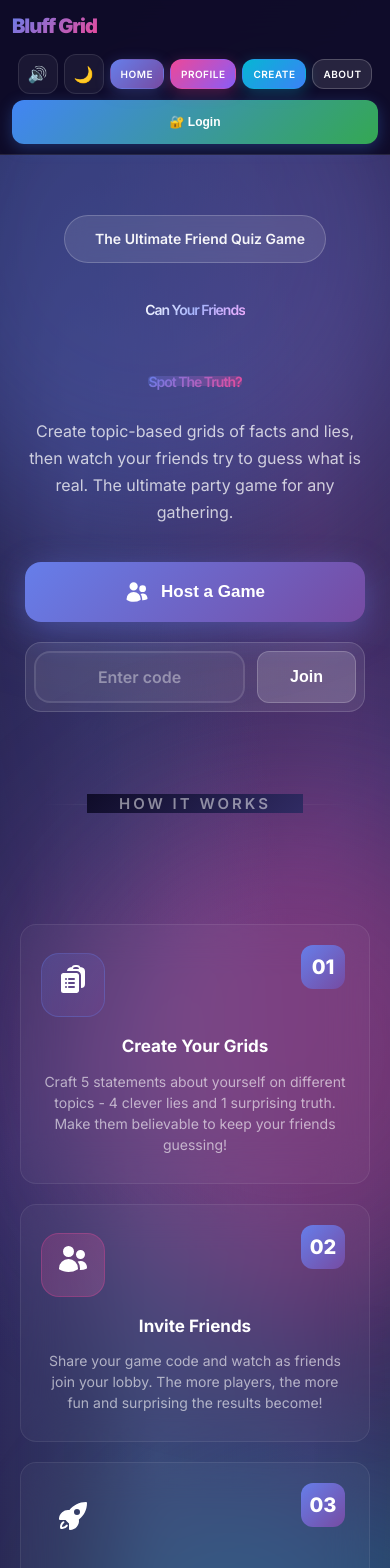
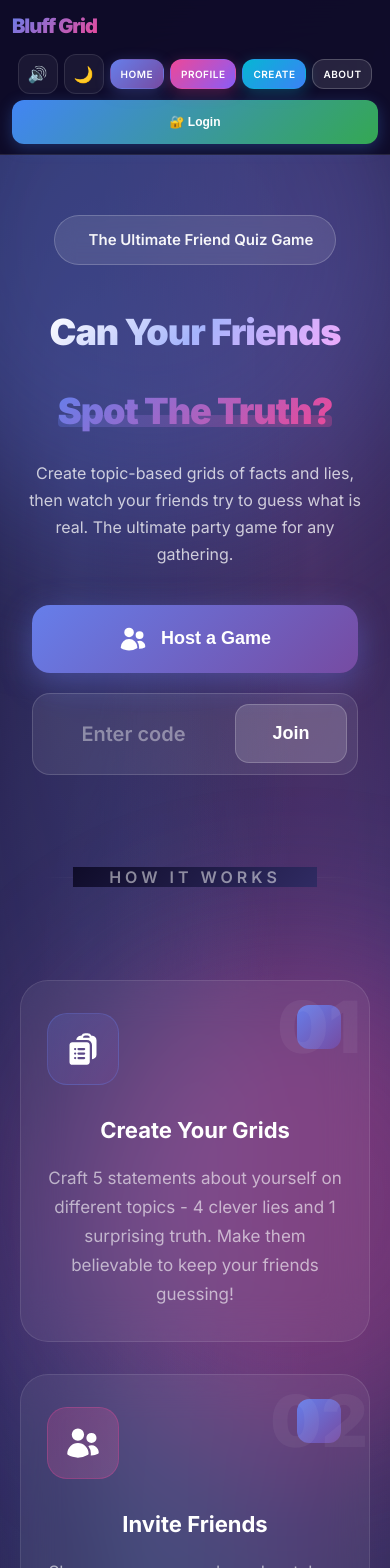
Before and after one commit to palela2009/bluff-grid, a React (Vite) app in the folder frontend/: page / in a window 390 px wide. Shown: the top 1568 px of the page. Built offline with nearby package versions, Linux system fonts and the light colour scheme; no server answers.

Commit message:
Fix CSS sizing with !important flags to override any conflicting styles

```diff
--- a/frontend/src/Pages/home/Home.css
+++ b/frontend/src/Pages/home/Home.css
@@ -5,10 +5,11 @@
 
 /* Background with animated gradient mesh */
 .home-container {
-  min-height: 100vh;
-  background: linear-gradient(135deg, #0f0c29 0%, #302b63 50%, #24243e 100%);
-  position: relative;
-  overflow: hidden;
+  min-height: 100vh !important;
+  background: linear-gradient(135deg, #0f0c29 0%, #302b63 50%, #24243e 100%) !important;
+  position: relative !important;
+  overflow: hidden !important;
+  width: 100% !important;
 }
 
 .home-container::before {
@@ -75,73 +76,77 @@
 
 /* Hero Section */
 .hero-section {
-  position: relative;
-  z-index: 1;
-  text-align: center;
-  padding: 120px 32px 80px;
-  max-width: 1400px;
-  margin: 0 auto;
-  min-height: 70vh;
-  display: flex;
-  flex-direction: column;
-  justify-content: center;
-  align-items: center;
+  position: relative !important;
+  z-index: 1 !important;
+  text-align: center !important;
+  padding: 100px 40px 80px 40px !important;
+  max-width: 1400px !important;
+  margin: 0 auto !important;
+  min-height: 75vh !important;
+  display: flex !important;
+  flex-direction: column !important;
+  justify-content: center !important;
+  align-items: center !important;
 }
 
 .hero-badge {
-  display: inline-flex;
-  align-items: center;
-  gap: 10px;
-  background: rgba(255, 255, 255, 0.1);
-  backdrop-filter: blur(10px);
-  -webkit-backdrop-filter: blur(10px);
-  border: 1px solid rgba(255, 255, 255, 0.2);
-  padding: 14px 28px;
-  border-radius: 50px;
-  font-size: 16px;
-  font-weight: 600;
-  color: rgba(255, 255, 255, 0.95);
-  margin-bottom: 40px;
+  display: inline-flex !important;
+  align-items: center !important;
+  gap: 12px !important;
+  background: rgba(255, 255, 255, 0.1) !important;
+  backdrop-filter: blur(10px) !important;
+  -webkit-backdrop-filter: blur(10px) !important;
+  border: 1px solid rgba(255, 255, 255, 0.2) !important;
+  padding: 16px 32px !important;
+  border-radius: 50px !important;
+  font-size: 18px !important;
+  font-weight: 600 !important;
+  color: rgba(255, 255, 255, 0.95) !important;
+  margin-bottom: 48px !important;
   animation: fadeInDown 0.6s ease-out;
 }
 
 .hero-badge span {
-  font-size: 22px;
+  font-size: 24px !important;
 }
 
 .hero-title {
-  font-size: 90px;
-  font-weight: 900;
-  line-height: 1.05;
-  margin: 0 0 32px;
-  letter-spacing: -3px;
+  font-size: 96px !important;
+  font-weight: 900 !important;
+  line-height: 1.1 !important;
+  margin: 0 0 40px 0 !important;
+  letter-spacing: -4px !important;
   animation: fadeInUp 0.8s ease-out;
 }
 
 .hero-title .gradient-text {
-  background: linear-gradient(135deg, #fff 0%, #a5b4fc 50%, #f0abfc 100%);
-  -webkit-background-clip: text;
-  -webkit-text-fill-color: transparent;
-  background-clip: text;
-  display: block;
+  background: linear-gradient(135deg, #fff 0%, #a5b4fc 50%, #f0abfc 100%) !important;
+  -webkit-background-clip: text !important;
+  -webkit-text-fill-color: transparent !important;
+  background-clip: text !important;
+  display: block !important;
+  font-size: 96px !important;
+  font-weight: 900 !important;
 }
 
 .hero-title .highlight {
-  position: relative;
-  display: inline-block;
-  background: linear-gradient(135deg, #667eea 0%, #ec4899 100%);
-  -webkit-background-clip: text;
-  -webkit-text-fill-color: transparent;
-  background-clip: text;
+  position: relative !important;
+  display: inline-block !important;
+  background: linear-gradient(135deg, #667eea 0%, #ec4899 100%) !important;
+  -webkit-background-clip: text !important;
+  -webkit-text-fill-color: transparent !important;
+  background-clip: text !important;
+  font-size: 96px !important;
+  font-weight: 900 !important;
 }
 
 .hero-title .highlight::after {
   content: "";
   position: absolute;
-  bottom: 8px;
+  bottom: 10px;
   left: 0;
   right: 0;
-  height: 16px;
+  height: 20px;
   background: linear-gradient(90deg, #667eea, #ec4899);
   opacity: 0.3;
   border-radius: 4px;
@@ -149,108 +154,108 @@
 }
 
 .hero-subtitle {
-  font-size: 24px;
-  color: rgba(255, 255, 255, 0.75);
-  max-width: 700px;
-  margin: 0 auto 56px;
-  line-height: 1.7;
+  font-size: 26px !important;
+  color: rgba(255, 255, 255, 0.75) !important;
+  max-width: 750px !important;
+  margin: 0 auto 60px auto !important;
+  line-height: 1.7 !important;
   animation: fadeInUp 0.8s ease-out 0.1s both;
 }
 
 /* Game Actions */
 .game-actions {
-  display: flex;
-  flex-direction: row;
-  align-items: center;
-  justify-content: center;
-  gap: 24px;
+  display: flex !important;
+  flex-direction: row !important;
+  align-items: center !important;
+  justify-content: center !important;
+  gap: 28px !important;
   animation: fadeInUp 0.8s ease-out 0.2s both;
-  flex-wrap: wrap;
+  flex-wrap: wrap !important;
 }
 
 .host-button {
-  display: inline-flex;
-  align-items: center;
-  gap: 12px;
-  padding: 20px 40px;
-  background: linear-gradient(135deg, #667eea 0%, #764ba2 100%);
-  border: none;
-  border-radius: 16px;
-  color: white;
-  font-size: 18px;
-  font-weight: 700;
-  cursor: pointer;
-  transition: all 0.3s ease;
-  box-shadow: 0 8px 32px rgba(102, 126, 234, 0.4);
+  display: inline-flex !important;
+  align-items: center !important;
+  gap: 14px !important;
+  padding: 22px 48px !important;
+  background: linear-gradient(135deg, #667eea 0%, #764ba2 100%) !important;
+  border: none !important;
+  border-radius: 18px !important;
+  color: white !important;
+  font-size: 20px !important;
+  font-weight: 700 !important;
+  cursor: pointer !important;
+  transition: all 0.3s ease !important;
+  box-shadow: 0 8px 32px rgba(102, 126, 234, 0.4) !important;
 }
 
 .host-button:hover {
-  transform: translateY(-4px);
-  box-shadow: 0 12px 40px rgba(102, 126, 234, 0.5);
+  transform: translateY(-4px) !important;
+  box-shadow: 0 12px 40px rgba(102, 126, 234, 0.5) !important;
 }
 
 .host-button svg {
-  width: 24px;
-  height: 24px;
+  width: 28px !important;
+  height: 28px !important;
 }
 
 .join-section {
-  display: flex;
-  align-items: center;
-  gap: 12px;
-  background: rgba(255, 255, 255, 0.08);
-  backdrop-filter: blur(10px);
-  -webkit-backdrop-filter: blur(10px);
-  border: 1px solid rgba(255, 255, 255, 0.15);
-  border-radius: 16px;
-  padding: 8px;
+  display: flex !important;
+  align-items: center !important;
+  gap: 12px !important;
+  background: rgba(255, 255, 255, 0.08) !important;
+  backdrop-filter: blur(10px) !important;
+  -webkit-backdrop-filter: blur(10px) !important;
+  border: 1px solid rgba(255, 255, 255, 0.15) !important;
+  border-radius: 18px !important;
+  padding: 10px !important;
 }
 
 .room-input {
-  padding: 16px 20px;
-  background: transparent;
-  border: none;
-  color: white;
-  font-size: 18px;
-  font-weight: 600;
-  width: 160px;
-  text-transform: uppercase;
-  letter-spacing: 3px;
-  text-align: center;
+  padding: 18px 24px !important;
+  background: transparent !important;
+  border: none !important;
+  color: white !important;
+  font-size: 20px !important;
+  font-weight: 600 !important;
+  width: 180px !important;
+  text-transform: uppercase !important;
+  letter-spacing: 4px !important;
+  text-align: center !important;
 }
 
 .room-input::placeholder {
-  color: rgba(255, 255, 255, 0.4);
-  text-transform: none;
-  letter-spacing: 0;
+  color: rgba(255, 255, 255, 0.4) !important;
+  text-transform: none !important;
+  letter-spacing: 0 !important;
 }
 
 .room-input:focus {
-  outline: none;
+  outline: none !important;
 }
 
 .join-button {
-  padding: 16px 32px;
-  background: rgba(255, 255, 255, 0.15);
-  border: 1px solid rgba(255, 255, 255, 0.2);
-  border-radius: 12px;
-  color: white;
-  font-size: 16px;
-  font-weight: 600;
-  cursor: pointer;
-  transition: all 0.3s ease;
+  padding: 18px 36px !important;
+  background: rgba(255, 255, 255, 0.15) !important;
+  border: 1px solid rgba(255, 255, 255, 0.2) !important;
+  border-radius: 14px !important;
+  color: white !important;
+  font-size: 18px !important;
+  font-weight: 600 !important;
+  cursor: pointer !important;
+  transition: all 0.3s ease !important;
 }
 
 .join-button:hover {
-  background: rgba(255, 255, 255, 0.25);
+  background: rgba(255, 255, 255, 0.25) !important;
 }
 
 /* Section Divider */
 .section-divider {
-  position: relative;
-  z-index: 1;
-  text-align: center;
-  padding: 40px 24px;
+  position: relative !important;
+  z-index: 1 !important;
+  text-align: center !important;
+  padding: 50px 24px !important;
 }
 
 .section-divider::before {
@@ -266,100 +271,100 @@
 .section-divider span {
   position: relative;
   background: linear-gradient(135deg, #0f0c29 0%, #302b63 100%);
-  padding: 0 32px;
-  font-size: 15px;
+  padding: 0 36px;
+  font-size: 16px;
   font-weight: 600;
   color: rgba(255, 255, 255, 0.5);
   text-transform: uppercase;
-  letter-spacing: 3px;
+  letter-spacing: 4px;
 }
 
 /* Features Section */
 .features-section {
-  position: relative;
-  z-index: 1;
-  max-width: 1200px;
-  margin: 0 auto;
-  padding: 40px 32px 100px;
+  position: relative !important;
+  z-index: 1 !important;
+  max-width: 1200px !important;
+  margin: 0 auto !important;
+  padding: 50px 40px 120px 40px !important;
 }
 
 .features-grid {
-  display: grid;
-  grid-template-columns: repeat(3, 1fr);
-  gap: 28px;
+  display: grid !important;
+  grid-template-columns: repeat(3, 1fr) !important;
+  gap: 32px !important;
 }
 
 .feature-card {
-  background: rgba(255, 255, 255, 0.06);
-  backdrop-filter: blur(20px);
-  -webkit-backdrop-filter: blur(20px);
-  border: 1px solid rgba(255, 255, 255, 0.1);
-  border-radius: 24px;
-  padding: 36px 28px;
-  position: relative;
-  transition: all 0.4s ease;
-  overflow: hidden;
+  background: rgba(255, 255, 255, 0.06) !important;
+  backdrop-filter: blur(20px) !important;
+  -webkit-backdrop-filter: blur(20px) !important;
+  border: 1px solid rgba(255, 255, 255, 0.1) !important;
+  border-radius: 28px !important;
+  padding: 40px 32px !important;
+  position: relative !important;
+  transition: all 0.4s ease !important;
+  overflow: hidden !important;
 }
 
 .feature-card:hover {
-  transform: translateY(-8px);
-  border-color: rgba(255, 255, 255, 0.2);
-  box-shadow: 0 20px 60px rgba(0, 0, 0, 0.3);
+  transform: translateY(-10px) !important;
+  border-color: rgba(255, 255, 255, 0.2) !important;
+  box-shadow: 0 24px 70px rgba(0, 0, 0, 0.35) !important;
 }
 
 .step-number {
-  position: absolute;
-  top: 20px;
-  right: 24px;
-  font-size: 64px;
-  font-weight: 900;
-  color: rgba(255, 255, 255, 0.05);
-  line-height: 1;
+  position: absolute !important;
+  top: 24px !important;
+  right: 28px !important;
+  font-size: 72px !important;
+  font-weight: 900 !important;
+  color: rgba(255, 255, 255, 0.05) !important;
+  line-height: 1 !important;
 }
 
 .feature-icon {
-  width: 64px;
-  height: 64px;
-  border-radius: 18px;
-  display: flex;
-  align-items: center;
-  justify-content: center;
-  margin-bottom: 24px;
+  width: 72px !important;
+  height: 72px !important;
+  border-radius: 20px !important;
+  display: flex !important;
+  align-items: center !important;
+  justify-content: center !important;
+  margin-bottom: 28px !important;
 }
 
 .feature-icon.purple {
-  background: linear-gradient(135deg, rgba(102, 126, 234, 0.2) 0%, rgba(118, 75, 162, 0.2) 100%);
-  border: 1px solid rgba(102, 126, 234, 0.3);
+  background: linear-gradient(135deg, rgba(102, 126, 234, 0.2) 0%, rgba(118, 75, 162, 0.2) 100%) !important;
+  border: 1px solid rgba(102, 126, 234, 0.3) !important;
 }
 
 .feature-icon.pink {
-  background: linear-gradient(135deg, rgba(236, 72, 153, 0.2) 0%, rgba(244, 114, 182, 0.2) 100%);
-  border: 1px solid rgba(236, 72, 153, 0.3);
+  background: linear-gradient(135deg, rgba(236, 72, 153, 0.2) 0%, rgba(244, 114, 182, 0.2) 100%) !important;
+  border: 1px solid rgba(236, 72, 153, 0.3) !important;
 }
 
 .feature-icon.blue {
-  background: linear-gradient(135deg, rgba(6, 182, 212, 0.2) 0%, rgba(34, 211, 238, 0.2) 100%);
-  border: 1px solid rgba(6, 182, 212, 0.3);
+  background: linear-gradient(135deg, rgba(6, 182, 212, 0.2) 0%, rgba(34, 211, 238, 0.2) 100%) !important;
+  border: 1px solid rgba(6, 182, 212, 0.3) !important;
 }
 
 .feature-icon svg {
-  width: 32px;
-  height: 32px;
-  color: white;
+  width: 36px !important;
+  height: 36px !important;
+  color: white !important;
 }
 
 .feature-card h3 {
-  font-size: 22px;
-  font-weight: 700;
-  color: white;
-  margin: 0 0 14px;
+  font-size: 24px !important;
+  font-weight: 700 !important;
+  color: white !important;
+  margin: 0 0 16px 0 !important;
 }
 
 .feature-card p {
-  font-size: 16px;
-  color: rgba(255, 255, 255, 0.6);
-  line-height: 1.7;
-  margin: 0;
+  font-size: 17px !important;
+  color: rgba(255, 255, 255, 0.6) !important;
+  line-height: 1.7 !important;
+  margin: 0 !important;
 }
 
 /* Animations */
@@ -387,100 +392,111 @@
 
 /* Responsive Design */
 @media (max-width: 1200px) {
-  .hero-title {
-    font-size: 72px;
+  .hero-title,
+  .hero-title .gradient-text,
+  .hero-title .highlight {
+    font-size: 72px !important;
   }
 }
 
 @media (max-width: 968px) {
   .hero-section {
-    padding: 80px 24px 60px;
-    min-height: 60vh;
+    padding: 80px 24px 60px 24px !important;
+    min-height: 60vh !important;
   }
 
-  .hero-title {
-    font-size: 56px;
-    letter-spacing: -2px;
+  .hero-title,
+  .hero-title .gradient-text,
+  .hero-title .highlight {
+    font-size: 56px !important;
+    letter-spacing: -2px !important;
   }
 
   .hero-subtitle {
-    font-size: 20px;
-    margin-bottom: 40px;
+    font-size: 20px !important;
+    margin-bottom: 44px !important;
   }
 
   .features-grid {
-    grid-template-columns: 1fr;
-    max-width: 500px;
-    margin: 0 auto;
+    grid-template-columns: 1fr !important;
+    max-width: 500px !important;
+    margin: 0 auto !important;
   }
 
   .game-actions {
-    flex-direction: column;
-    gap: 20px;
+    flex-direction: column !important;
+    gap: 20px !important;
   }
 
   .join-section {
-    width: 100%;
-    max-width: 340px;
+    width: 100% !important;
+    max-width: 360px !important;
   }
 
   .room-input {
-    flex: 1;
+    flex: 1 !important;
   }
 }
 
 @media (max-width: 640px) {
   .hero-section {
-    padding: 60px 20px 40px;
+    padding: 60px 20px 40px 20px !important;
   }
 
   .hero-badge {
-    padding: 12px 20px;
-    font-size: 14px;
+    padding: 12px 22px !important;
+    font-size: 15px !important;
+  }
+
+  .hero-title,
+  .hero-title .gradient-text,
+  .hero-title .highlight {
+    font-size: 42px !important;
+    letter-spacing: -1px !important;
   }
 
   .hero-title {
-    font-size: 42px;
-    letter-spacing: -1px;
-    margin-bottom: 24px;
+    margin-bottom: 28px !important;
   }
 
   .hero-title .highlight::after {
-    height: 10px;
-    bottom: 4px;
+    height: 12px !important;
+    bottom: 5px !important;
   }
 
   .hero-subtitle {
-    font-size: 17px;
-    margin-bottom: 36px;
+    font-size: 17px !important;
+    margin-bottom: 36px !important;
   }
 
   .host-button {
-    width: 100%;
-    justify-content: center;
-    padding: 18px 32px;
-    font-size: 17px;
+    width: 100% !important;
+    justify-content: center !important;
+    padding: 20px 36px !important;
+    font-size: 18px !important;
   }
 
   .features-section {
-    padding: 40px 20px 80px;
+    padding: 40px 20px 80px 20px !important;
   }
 
   .feature-card {
-    padding: 28px 24px;
+    padding: 32px 26px !important;
   }
 
   .feature-card h3 {
-    font-size: 20px;
+    font-size: 22px !important;
   }
 }
 
 @media (max-width: 400px) {
-  .hero-title {
-    font-size: 36px;
+  .hero-title,
+  .hero-title .gradient-text,
+  .hero-title .highlight {
+    font-size: 36px !important;
   }
 
   .hero-subtitle {
-    font-size: 16px;
+    font-size: 16px !important;
   }
 }
```
